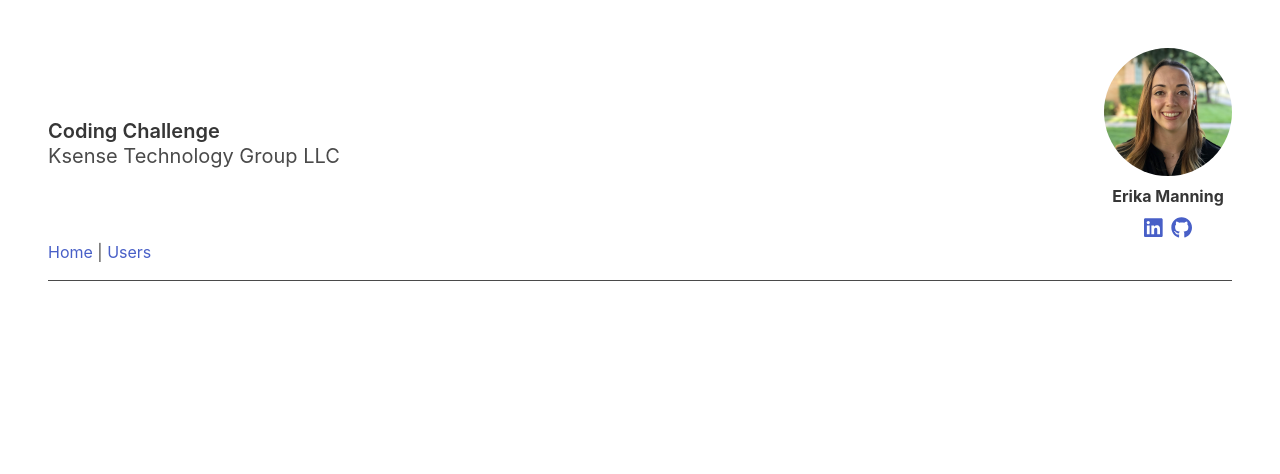
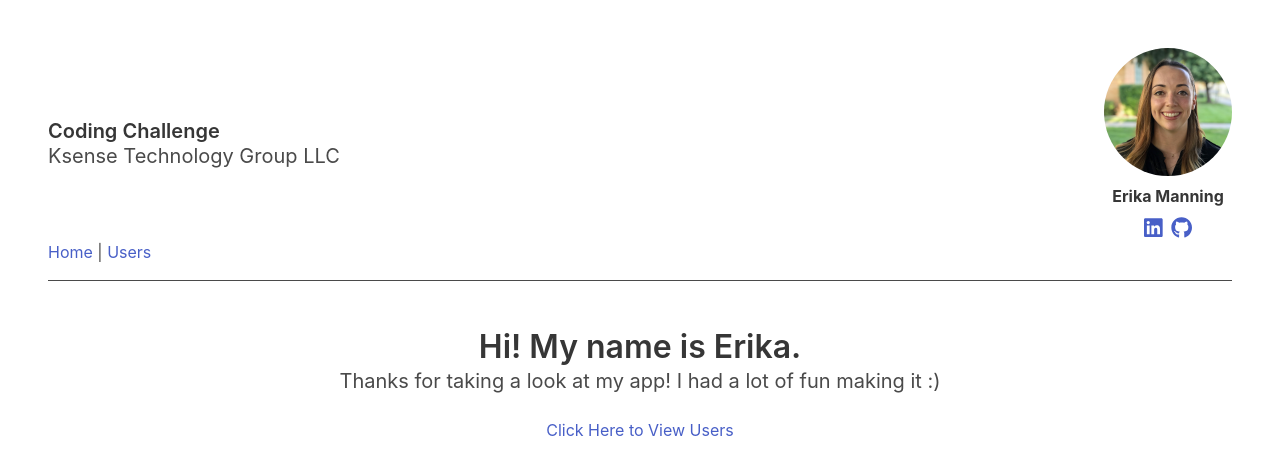
Before and after one commit to erikamanning/ksense-coding-challenege, a React (Create React App) app: page / in a window 1280 px wide. Shown: the top 474 px of the page. Built offline with nearby package versions, Linux system fonts and the light colour scheme.

Commit message:
fixed missing home route

```diff
--- a/src/Components/Core/Navigation.js
+++ b/src/Components/Core/Navigation.js
@@ -8,7 +8,7 @@
         return (
             <div className='mt-0'>
                 <nav className='Navigation pb-4 mt-0'>
-                    <Link to="/home">Home</Link> |{' '}
+                    <Link to="/">Home</Link> |{' '}
                     <Link to="/users">Users</Link>
                 </nav>
               <Outlet />
--- a/src/index.js
+++ b/src/index.js
@@ -18,7 +18,7 @@
       <BrowserRouter>
       <Routes>
         <Route path="/" element={<App />} >
-          <Route path="home" element={<Home />}/>
+        <Route index element={<Home />}/>
           <Route path="users" element={<UserList />}/>
           <Route path="users/:userId" element={<User />} />
           <Route
```
Also changed, not shown: 1 other file (tests, documents, lock files or other folders).
